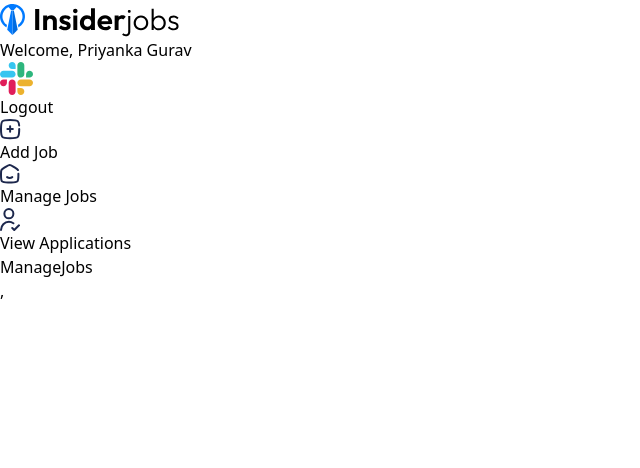
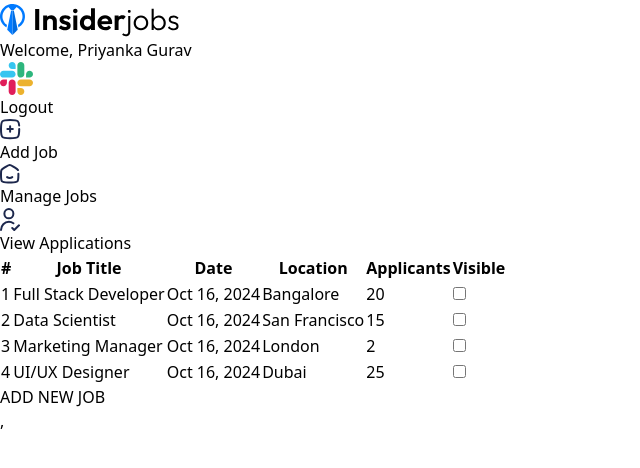
Before and after one commit to PriyankaGurav0105/codsoft, a React app in the folder JOB-PORTAL/client/: page /dashboard/manage-jobs in a window 1280 px wide. Shown: the top 468 px of the page, without its empty margins (0-640 px from the left). Built offline with nearby package versions, Linux system fonts and the light colour scheme; no server answers; the HTML template or start-up script is replaced by a standard one.

Commit message:
Manage job page is ready

```diff
--- a/JOB-PORTAL/client/src/pages/ManageJobs.jsx
+++ b/JOB-PORTAL/client/src/pages/ManageJobs.jsx
@@ -1,7 +1,48 @@
+import {  manageJobsData } from "../assets/assets";
+import moment from 'moment'
+import {useNavigate} from 'react-router-dom'
+
+
 
 const ManageJobs = () => {
+
+  const navigate = useNavigate()
+
+
   return (
-    <div>ManageJobs</div>
+    <div className="container p-4 max-w-5xl">
+      <div className="overflow-x-auto">
+        <table className="min-w-full bg-white border border-gray-200 max-sm:text-sm">
+          <thead>
+            <tr>
+              <th className="py-3 px-4 border-b text-left max-sm:hidden">#</th>
+              <th className="py-3 px-4 border-b text-left">Job Title</th>
+              <th className="py-3 px-4 border-b text-left max-sm:hidden">Date</th>
+              <th className="py-3 px-4 border-b text-left max-sm:hidden">Location</th>
+              <th className="py-3 px-4 border-b text-center">Applicants</th>
+              <th className="py-3 px-4 border-b text-left">Visible</th>
+            </tr>
+          </thead>
+          <tbody>
+            {manageJobsData.map((job,index)=>(
+              <tr key={index} className="text-gray-700">
+                <td className="py-2 px-4 border-b max-sm:hidden">{index+1}</td>
+                <td className="py-2 px-4 border-b">{job.title}</td>
+                <td className="py-2 px-4 border-b max-sm:hidden">{moment(job.date).format('ll')}</td>
+                <td className="py-2 px-4 border-b max-sm:hidden">{job.location}</td>
+                <td className="py-2 px-4 border-b text-center">{job.applicants}</td>
+                <td className="py-2 px-4 border-b">
+                  <input className="scale-125 ml-4" type="checkbox"/>
+                </td>
+              </tr>
+            ))}
+          </tbody>
+        </table>
+      </div>
+      <div className=" mt-4 flex justify-end">
+        <button  onClick={()=> navigate('/dashboard/add-job')} className=" bg-black text-white py-2 px-4 rounded">ADD NEW JOB</button>
+      </div>
+    </div>
   )
 }
 
```
